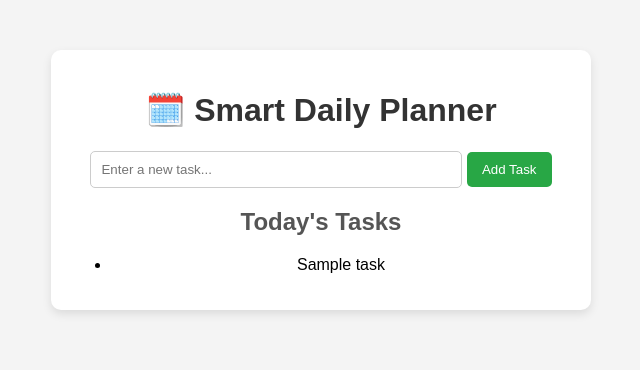
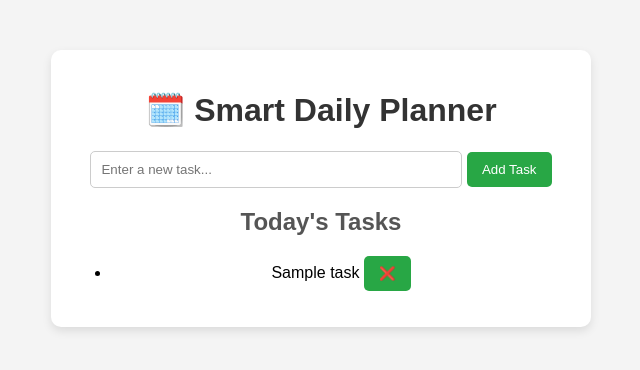
Before and after one commit to tarunganesh2004/Smart-Daily-Planner, a Flask app: page / in a window 1280 px wide. Shown: the top 370 px of the page, without its empty margins (319-959 px from the left). Run offline with Flask 3, Linux system fonts and the light colour scheme; tables that the repository leaves empty hold one stand-in row (values such as "Sample post").

Commit message:
modify index.html to display delete btn

```diff
--- a/app/templates/index.html
+++ b/app/templates/index.html
@@ -21,9 +21,15 @@
             <h2>Today's Tasks</h2>
             <ul>
                 {% for task in tasks %}
-                <li>{{ task.name }}</li>
+                <li>
+                    {{ task.name }}
+                    <form action="{{ url_for('routes.delete_task', task_id=task.id) }}" method="POST" style="display:inline;">
+                        <button type="submit" class="delete-btn">❌</button>
+                    </form>
+                </li>
                 {% endfor %}
             </ul>
+
 
         </div>
     </div>
```
